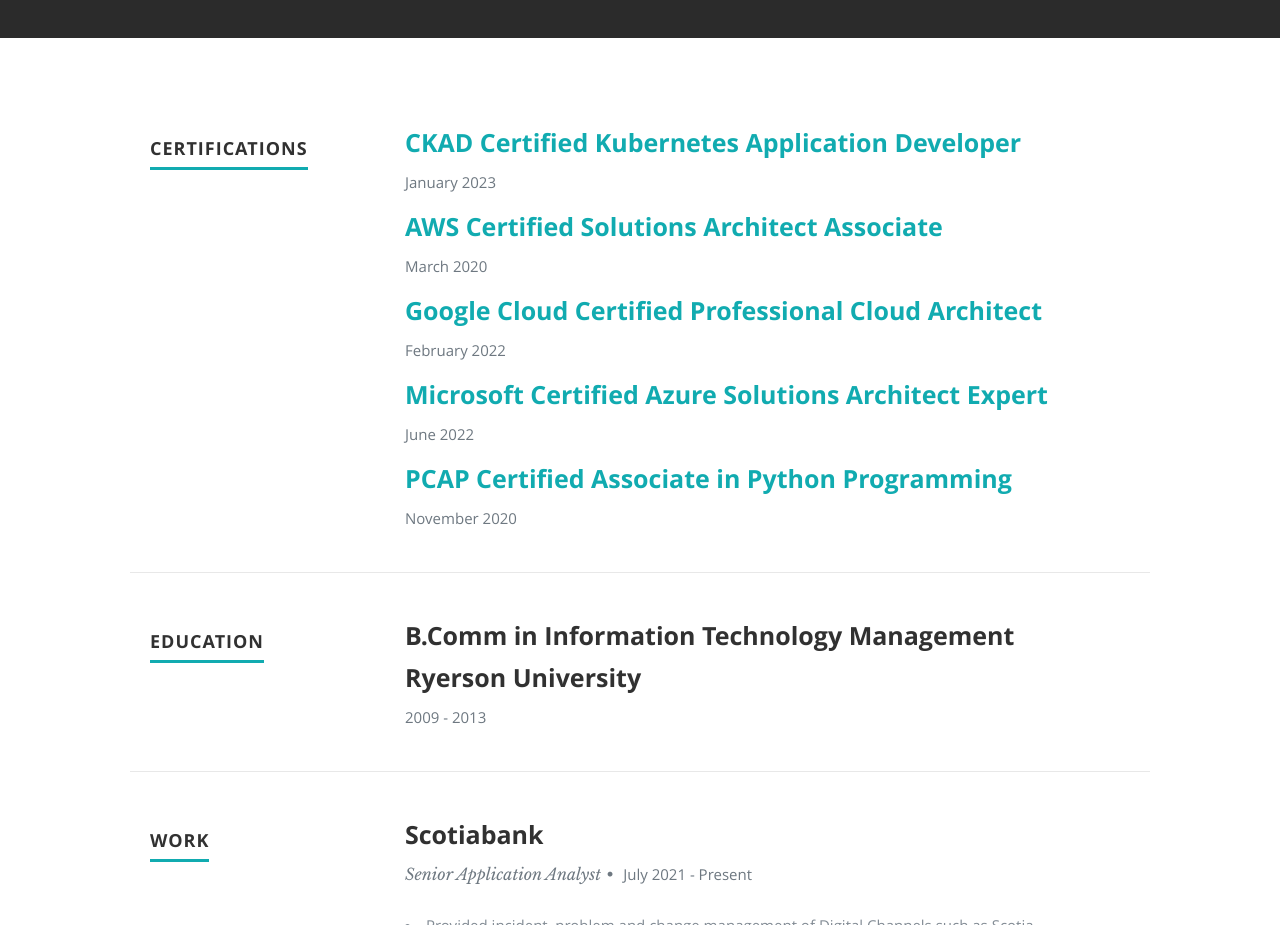
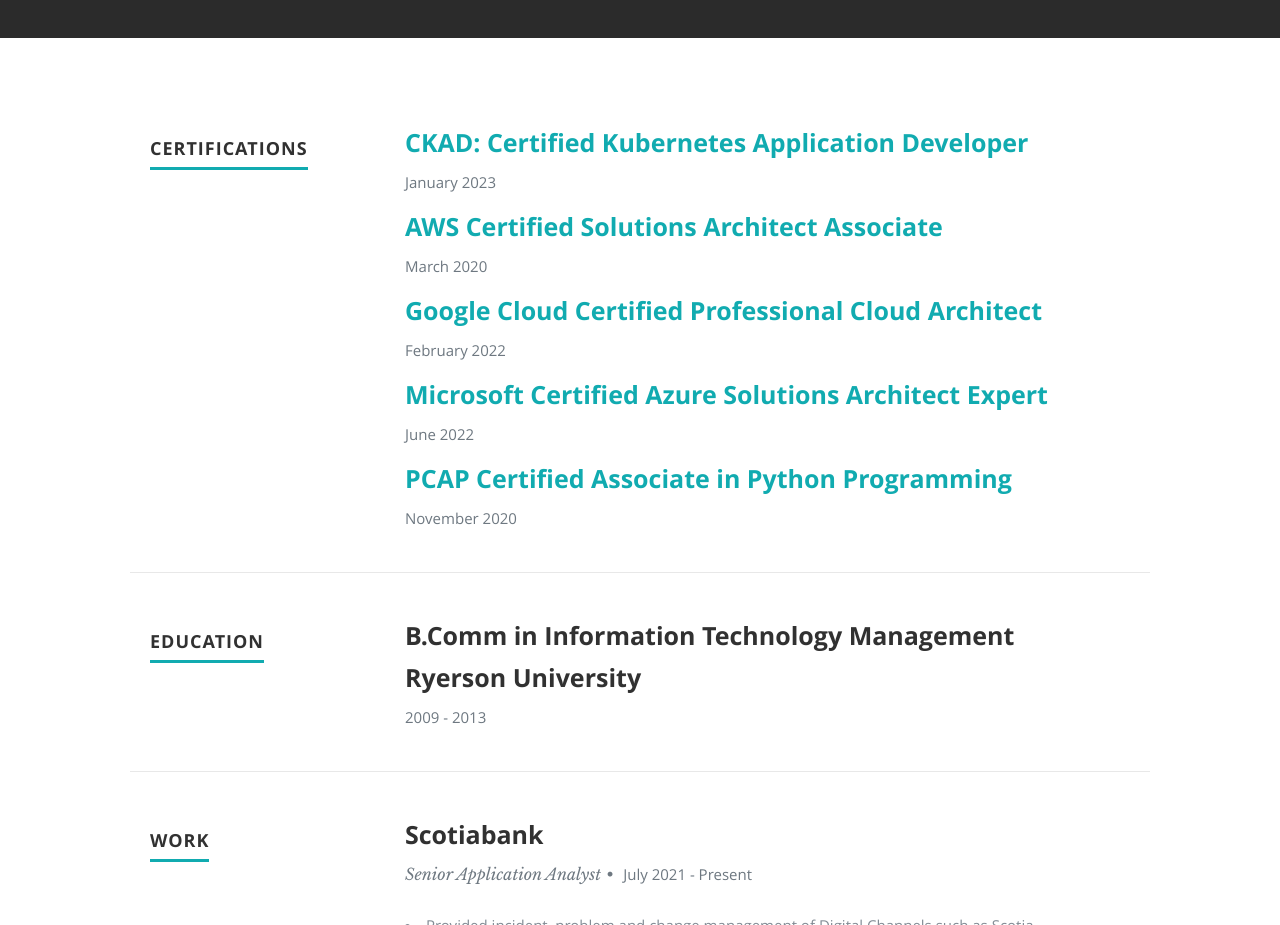
Before and after one commit to vithuren27/azure-resume, a plain HTML site: page frontend/index.html in a window 1280 px wide. Shown: the part 1220-2145 px from the top of the page. Drawn offline with nearby package versions, Linux system fonts and the light colour scheme; no server answers.

Commit message:
updated html

```diff
--- a/frontend/index.html
+++ b/frontend/index.html
@@ -119,7 +119,7 @@
 
                <div class="twelve columns">
 
-                  <h3> <span><a href="https://www.credly.com/badges/031bd0c0-c030-4d6f-a443-c1d88b08b7fa/public_url">CKAD Certified Kubernetes Application Developer</a></span> </h3>
+                  <h3> <span><a href="https://www.credly.com/badges/031bd0c0-c030-4d6f-a443-c1d88b08b7fa/public_url">CKAD: Certified Kubernetes Application Developer</a></span> </h3>
                   <p class="info"><em class="date">January 2023</em></p>
 
                </div>
```
